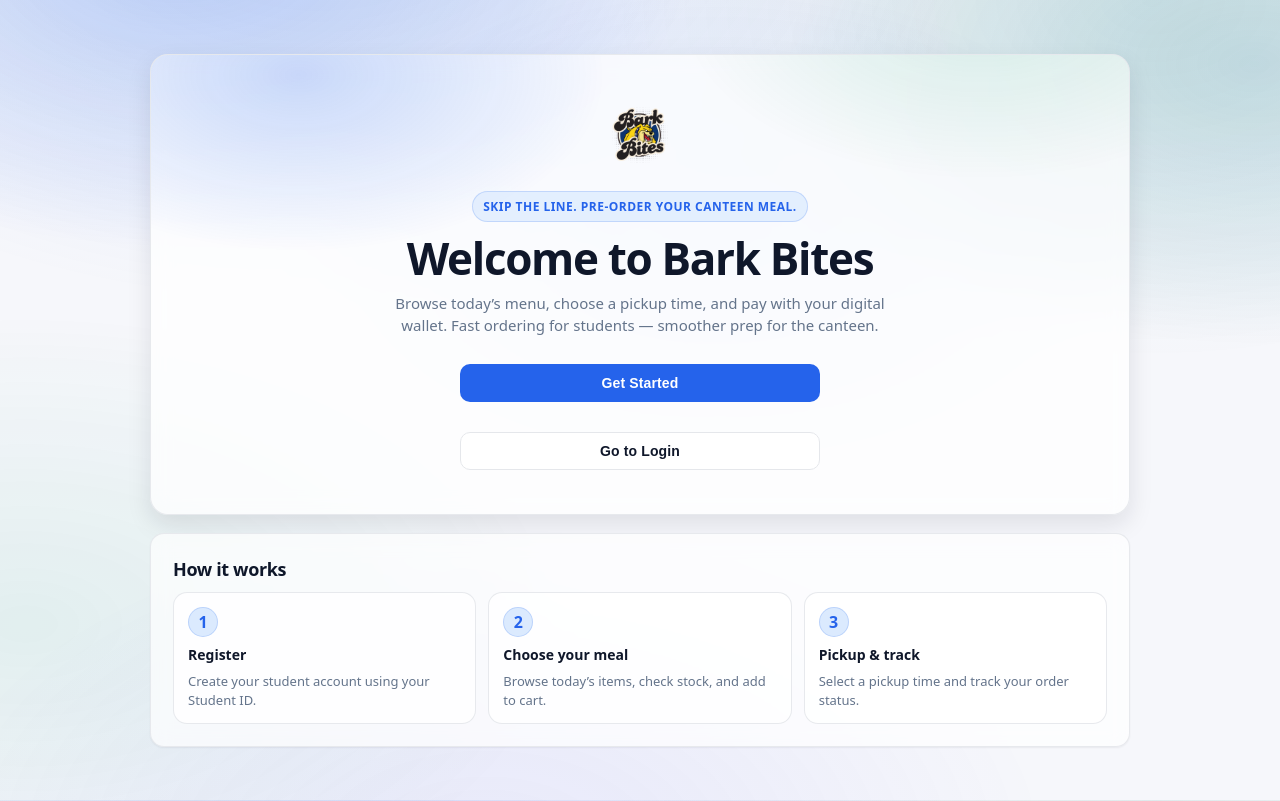
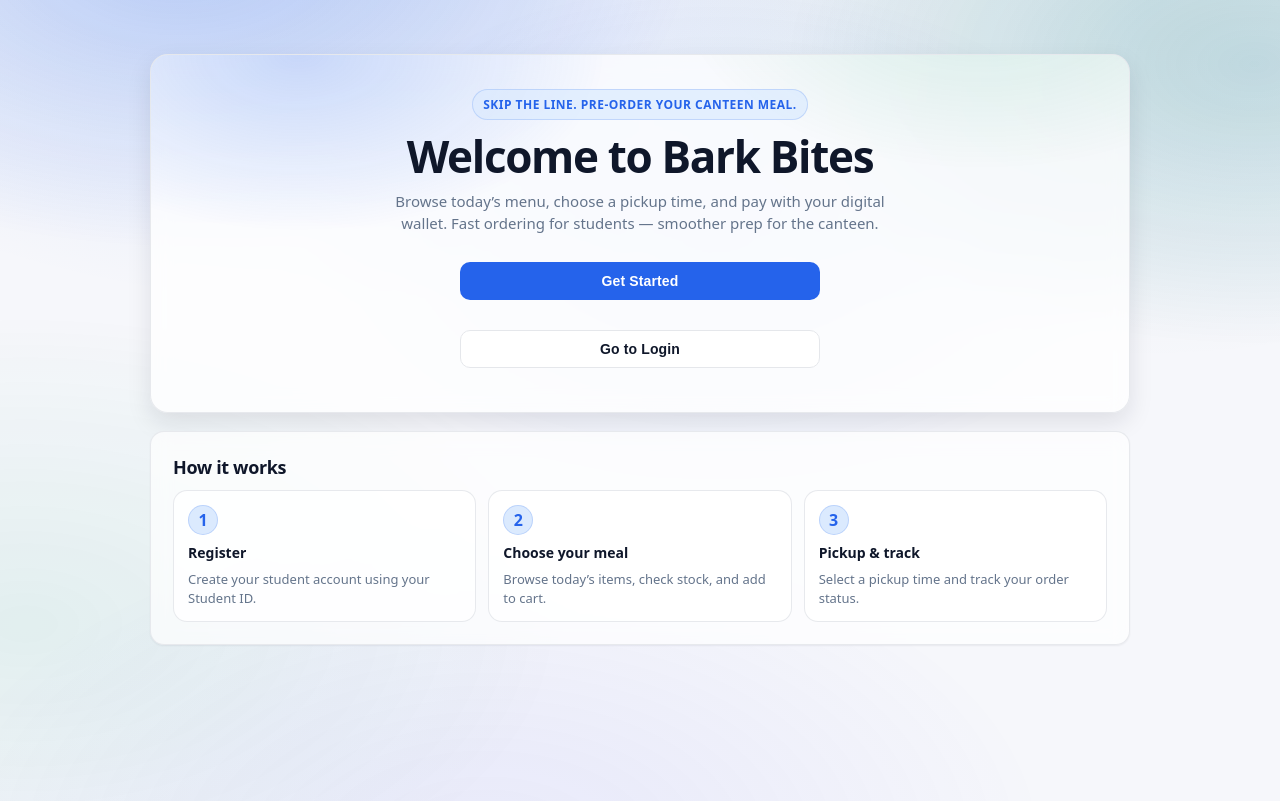
Before and after one commit to dwayynnee/BarkBites, a website: page public/index.html in a window 1280 px wide. Drawn offline with Linux system fonts and the light colour scheme; no server answers.

Commit message:
fix: Remove logo image from landing and app screens for improved layout

```diff
--- a/public/index.html
+++ b/public/index.html
@@ -916,7 +916,6 @@
     <div id="landingScreen" class="screen active">
         <div class="container landing">
             <section class="landing-hero" aria-label="Bark Bites landing">
-                <img class="landing-logo" src="logo.png" alt="Bark Bites logo">
                 <div class="landing-kicker">Skip the line. Pre‑order your canteen meal.</div>
                 <h1>Welcome to Bark Bites</h1>
                 <p>
@@ -1011,7 +1010,6 @@
     <div id="appScreen" class="screen">
         <div class="navbar">
             <div class="brand">
-                <img src="logo.png" alt="Bark Bites logo">
                 <h2>Bark Bites</h2>
             </div>
             <div class="nav-buttons">
```
